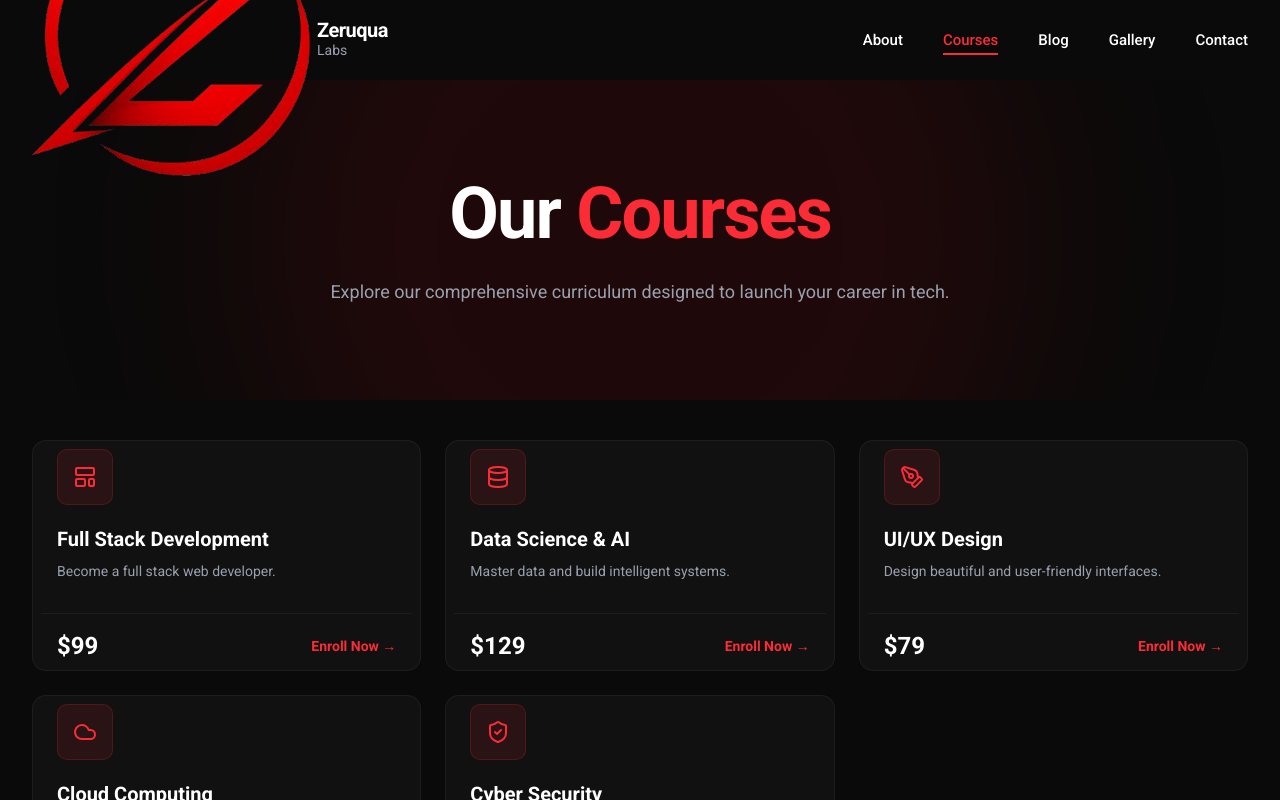
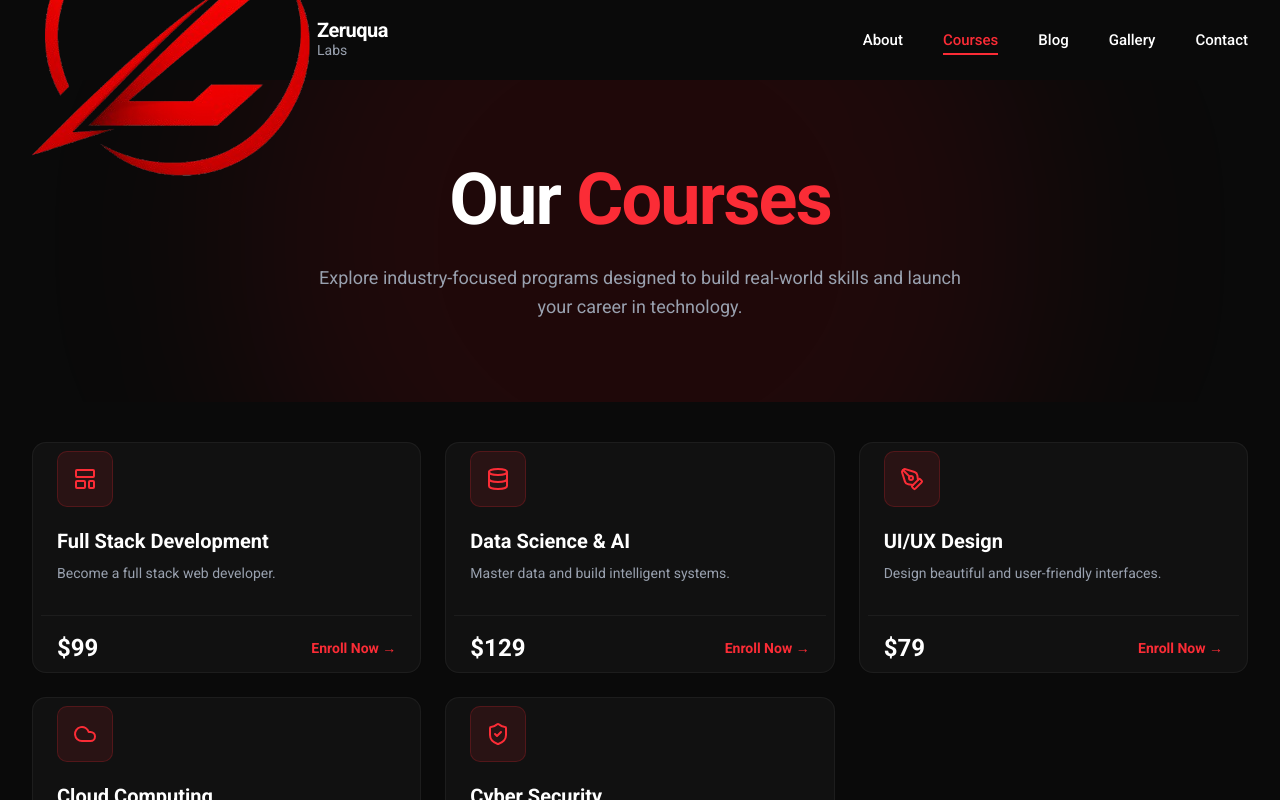
Before and after one commit to adhithyandas/cms, a Next.js app: page /courses in a window 1280 px wide. Shown: the top 800 px of the page. Built offline with nearby package versions, Linux system fonts and the light colour scheme.

Commit message:
refactor: rename page components and update UI styling and copy in blog and courses pages

```diff
--- a/app/blog/page.tsx
+++ b/app/blog/page.tsx
@@ -9,7 +9,7 @@ interface Post {
   img: string;
 }
 
-export default async function BlogPage() {
+export default async function Blog() {
   const posts: Post[] = [
     {
       _id: '1',
--- a/app/courses/page.tsx
+++ b/app/courses/page.tsx
@@ -1,5 +1,4 @@
 import { Cloud, Database, LayoutTemplate, PenTool, ShieldCheck } from 'lucide-react';
-
 import { Card, CardContent, CardDescription, CardHeader, CardTitle } from '@/components/ui/card';
 
 interface Course {
@@ -9,7 +8,7 @@ interface Course {
   price: number;
 }
 
-export default async function CoursesPage() {
+export default async function Courses() {
   const courses: Course[] = [
     {
       _id: '1',
@@ -43,7 +42,6 @@ export default async function CoursesPage() {
     },
   ];
 
-  // Helper to map icons. In a real app, this might come from DB or map by title keywords
   const getIcon = (title: string) => {
     const titleLower = title.toLowerCase();
     if (titleLower.includes('data')) return <Database className="h-6 w-6 text-red-500" />;
@@ -55,43 +53,49 @@ export default async function CoursesPage() {
 
   return (
     <div className="bg-[#0a0a0a] min-h-screen text-white font-sans selection:bg-red-500/30 w-full overflow-hidden pt-20">
-      <section className="relative py-20 overflow-hidden min-h-[40vh] flex items-center">
-        <div className="absolute top-1/2 left-1/2 -translate-x-1/2 -translate-y-1/2 w-[800px] h-[800px] bg-red-600/10 rounded-full blur-[100px] pointer-events-none"></div>
+      <section className="relative py-20 overflow-hidden min-h-[30vh] flex items-center">
+        <div className="absolute top-1/2 left-1/2 -translate-x-1/2 -translate-y-1/2 w-200 h-200 bg-red-600/10 rounded-full blur-[100px] pointer-events-none"></div>
 
         <div className="container mx-auto px-4 lg:px-8 relative z-10 text-center">
           <h1 className="text-5xl lg:text-7xl font-bold tracking-tight text-white leading-[1.1] mb-6">
             Our <span className="text-red-500">Courses</span>
           </h1>
+
           <p className="text-lg text-gray-400 max-w-2xl mx-auto font-normal leading-relaxed">
-            Explore our comprehensive curriculum designed to launch your career in tech.
+            Explore industry-focused programs designed to build real-world skills and launch your
+            career in technology.{' '}
           </p>
         </div>
       </section>
 
-      <section className="py-10 pb-24 relative z-20">
+      <section className="py-10 pb-10 relative z-20">
         <div className="container mx-auto px-4 lg:px-8">
           <div className="grid grid-cols-1 md:grid-cols-2 lg:grid-cols-3 gap-6">
             {courses.map((course, index) => (
               <Card
                 key={course._id || index}
-                className="bg-[#111] border border-white/5 shadow-none hover:border-red-500/30 transition-colors h-full flex flex-col p-2"
+                className="bg-[#111] border border-white/5 shadow-none h-full flex flex-col p-2"
               >
                 <CardHeader className="pb-4 space-y-4">
                   <div className="w-14 h-14 rounded-lg bg-red-500/10 border border-red-500/20 flex items-center justify-center">
                     {getIcon(course.title)}
                   </div>
+
                   <div>
                     <CardTitle className="text-xl font-bold text-white group-hover:text-red-400 transition-colors">
                       {course.title}
                     </CardTitle>
+
                     <CardDescription className="text-gray-400 mt-2 line-clamp-2">
                       {course.description}
                     </CardDescription>
                   </div>
                 </CardHeader>
+
                 <CardContent className="mt-auto pt-4 flex items-center justify-between border-t border-white/5">
                   <div className="text-2xl font-bold text-white">${course.price}</div>
-                  <button className="text-sm font-semibold text-red-500 hover:text-red-400 transition-colors">
+
+                  <button className="text-sm font-semibold text-red-500 hover:text-red-400 transition-colors cursor-pointer">
                     Enroll Now →
                   </button>
                 </CardContent>
```
